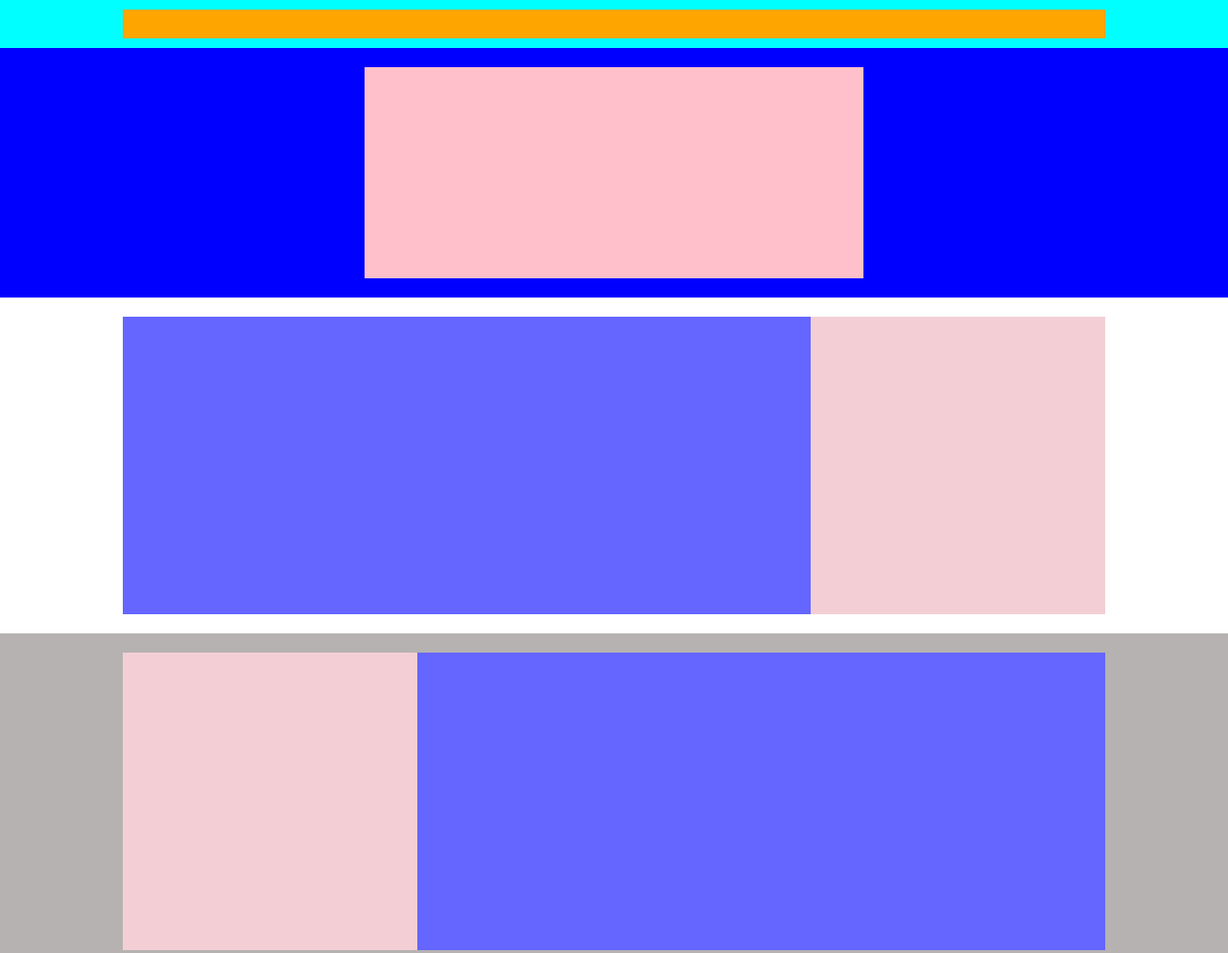
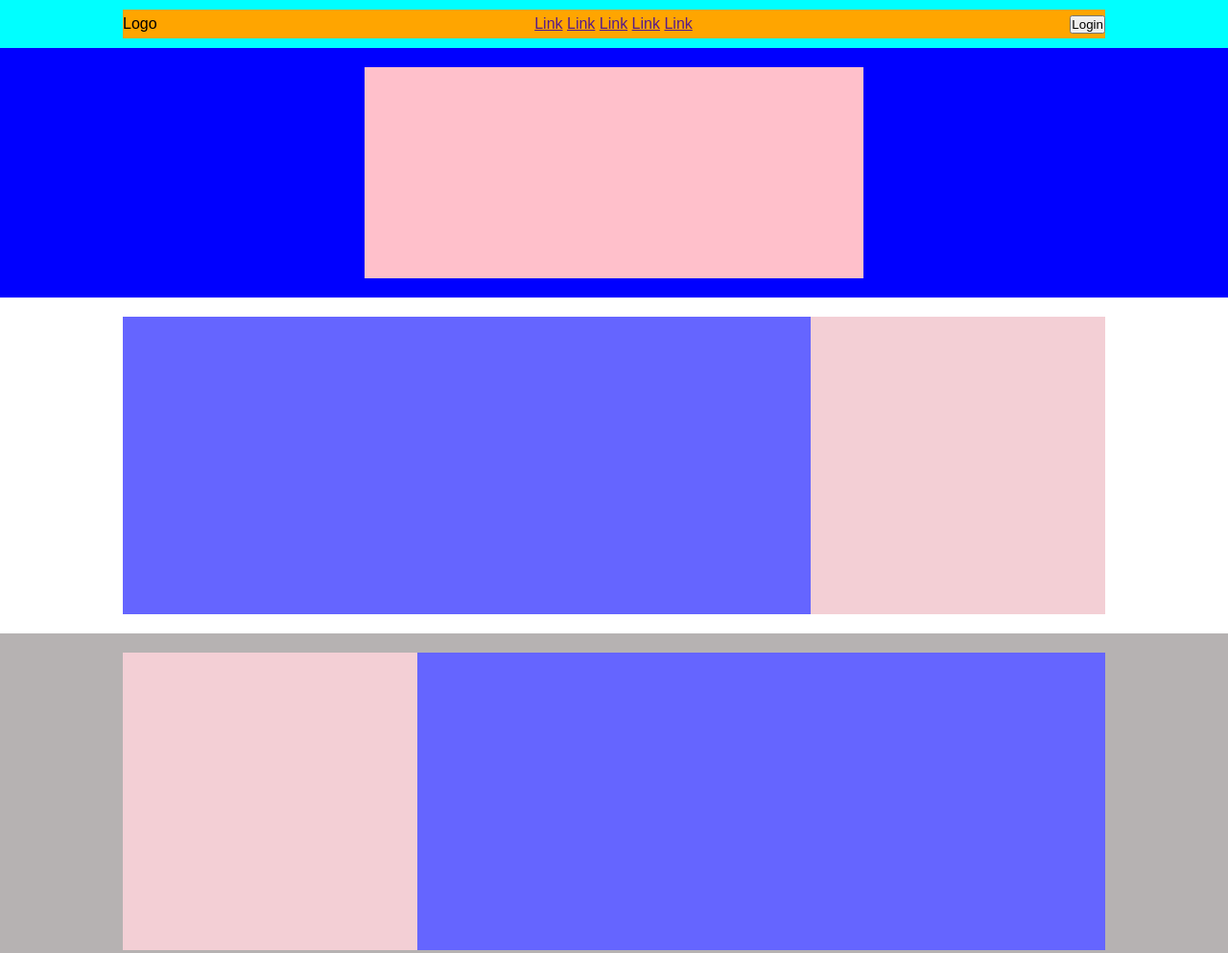
Before and after one commit to Alessandro-Messineo/htmlcss-struttura-discord, a plain HTML site: page index.html in a window 1280 px wide. Shown: the top 993 px of the page at 96% size. Drawn offline with Linux system fonts and the light colour scheme.

Commit message:
aggiornamento header

```diff
--- a/css/style.css
+++ b/css/style.css
@@ -23,6 +23,9 @@ body {
     height: 30px;
     margin: 10px auto;
     width: 80%;
+    display: flex;
+    justify-content: space-between;
+    align-items: center;
 }
 
 
--- a/index.html
+++ b/index.html
@@ -11,6 +11,15 @@
     <header>
         <div >
             <section id="section-navbar" >
+                <p>Logo</p>
+                <div>
+                    <a href="">Link</a>
+                    <a href="">Link</a>
+                    <a href="">Link</a>
+                    <a href="">Link</a>
+                    <a href="">Link</a>
+                </div>
+                <button>Login</button>
             </section>
         </div>
          <div class="bg-banner">
```
